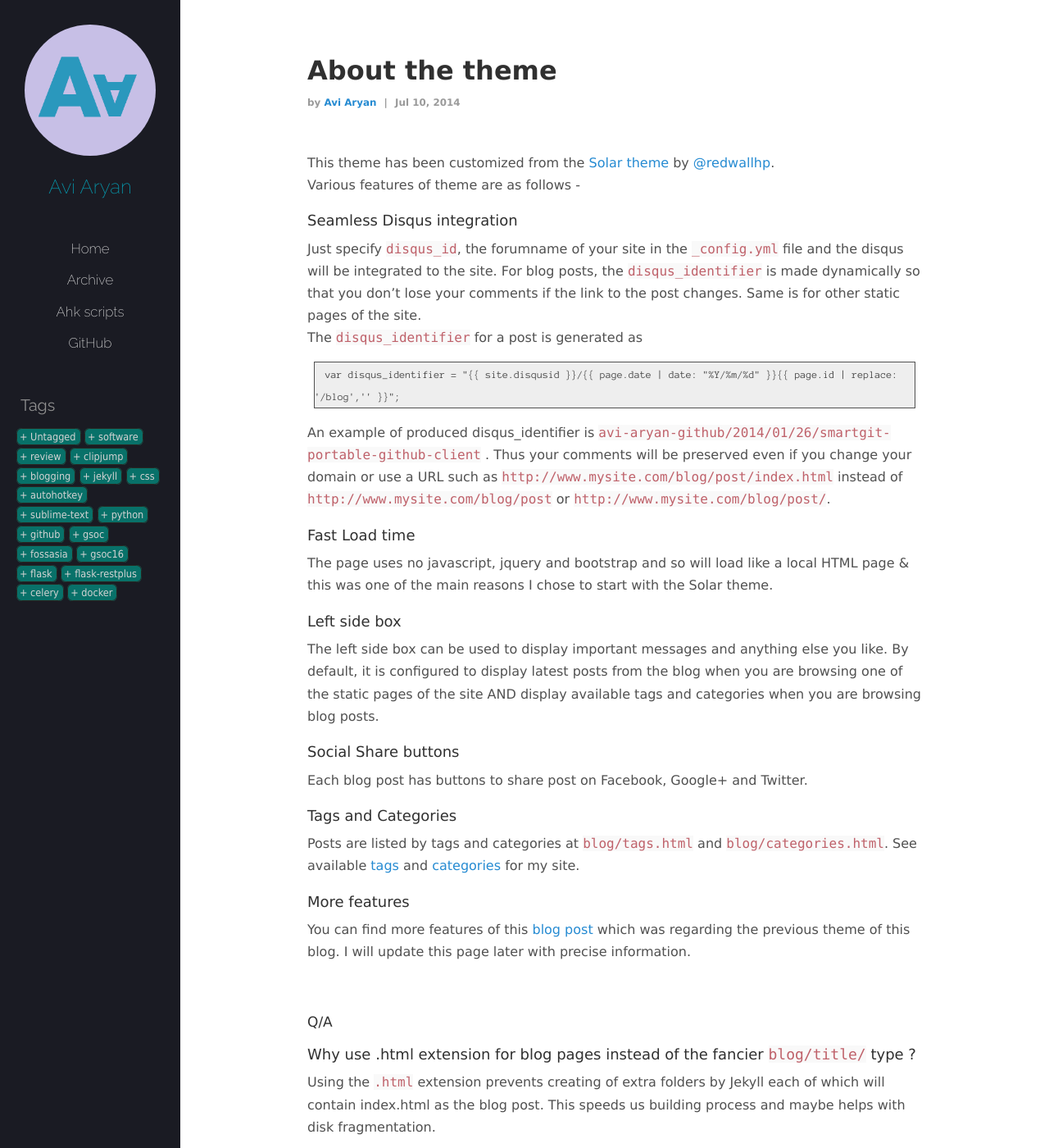
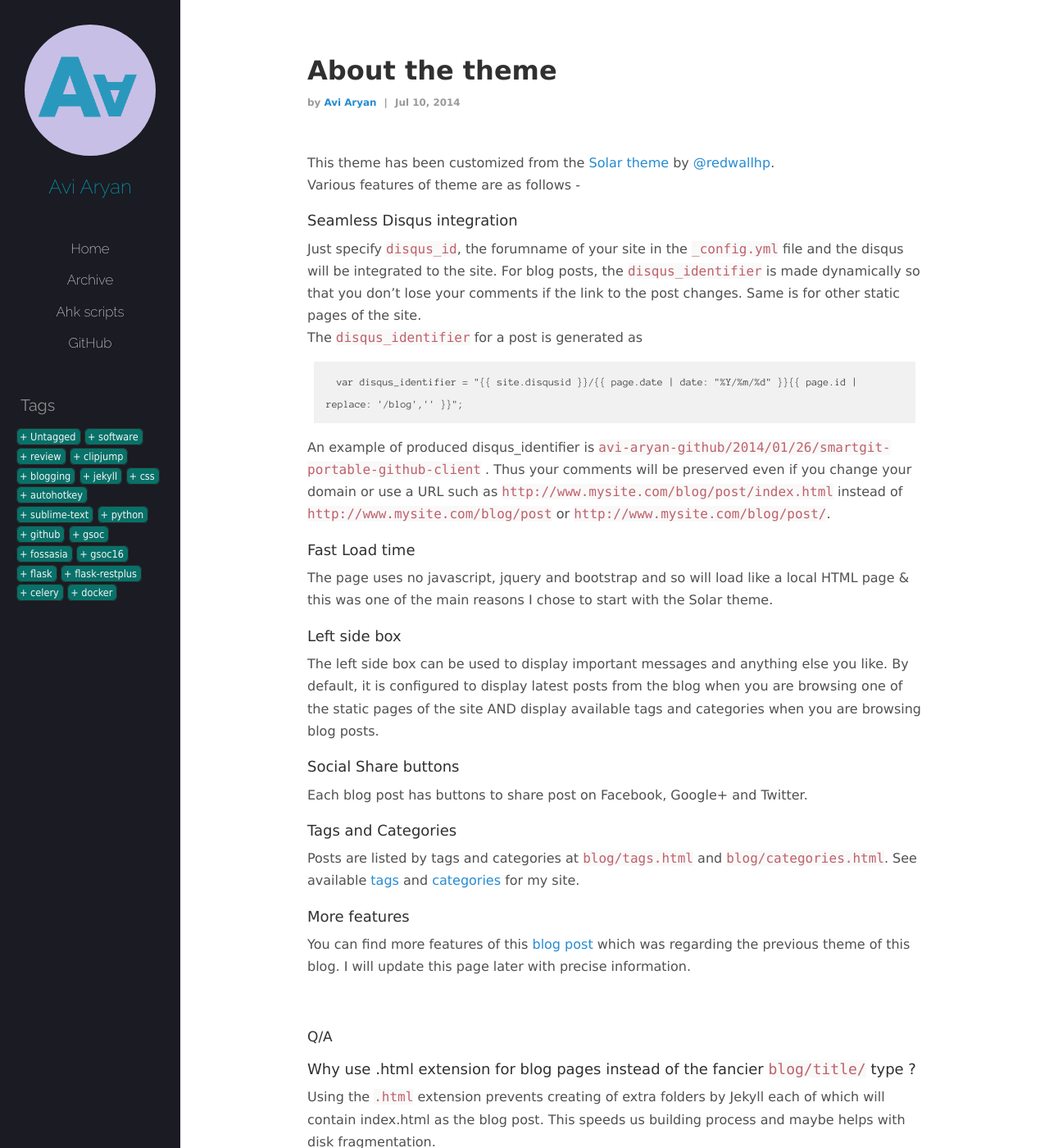
Before and after one commit to aviaryan/aviaryan.github.com-retired-2018, a Jekyll site: the page built from _posts/2014-07-10-the-theme.md, in a window 1280 px wide and 1400 px high. Shown: the whole window at 82% size. Built offline with Jekyll 4.4.1, drawn with Linux system fonts in a browser that asks for light colours; comment, search, counter and statistics services are not loaded.

Commit message:
Minor fixes

```diff
--- a/assets/css/colors-blue.css
+++ b/assets/css/colors-blue.css
@@ -100,12 +100,12 @@ blockquote {
 
 .button-tag {
 	background: rgba(0, 150, 136, 0.7);
-	color: #d3d3d3;
+	color: whitesmoke;
 	border-color: #272822;
 }
 
 .button-tag:hover {
-	background: rgba(0, 150, 136, 0.45);
+	background: rgba(0, 80, 73, 0.8);
 	border: 1px solid transparent;
 }
 
--- a/assets/css/mojombo.css
+++ b/assets/css/mojombo.css
@@ -1,5 +1,5 @@
 /** https://github.com/mojombo/tpw/blob/master/css/syntax.css **/
-.highlight pre { background: #eeeeee; border: 1px solid;}
+.highlight pre { background: rgb(241, 241, 241); padding: 10px 15px;}
 .highlight .c { color: #999988; font-style: italic } /* Comment */
 .highlight .err { color: #a61717; background-color: #e3d2d2 } /* Error */
 .highlight .k { font-weight: bold } /* Keyword */
```
